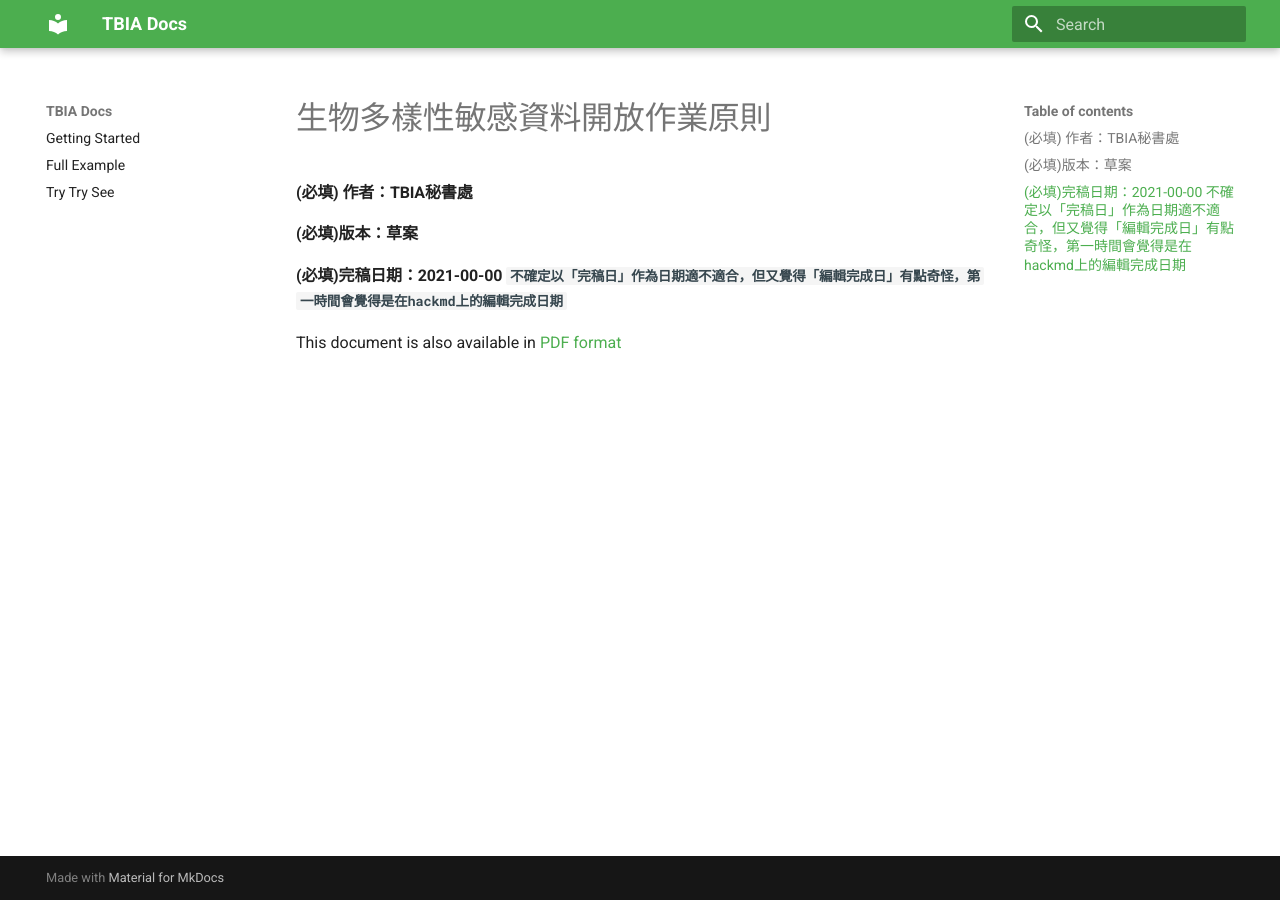
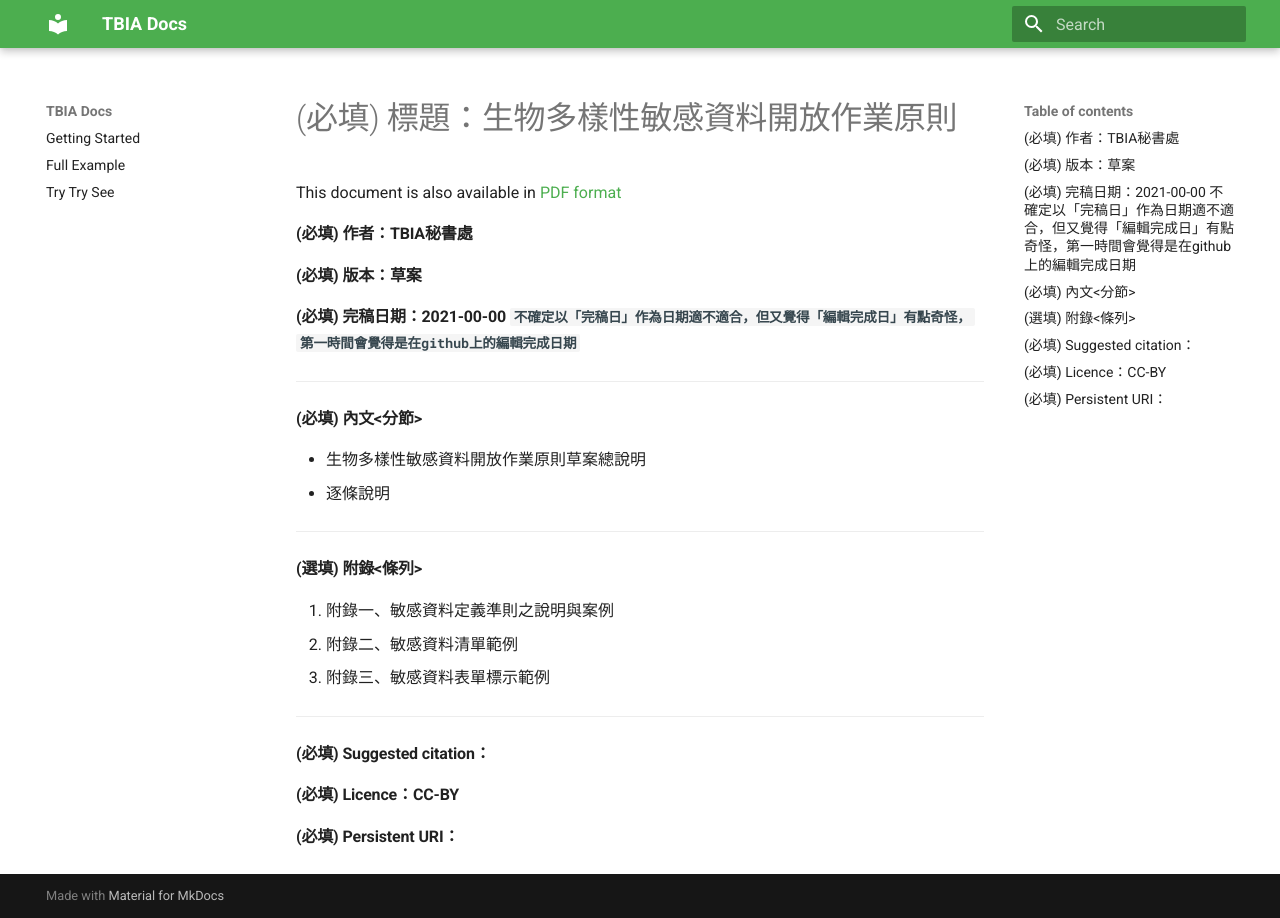
Before and after one commit to jerome-cjko/try-docs, an MkDocs documentation site: the page built from docs/生物多樣性敏感資料開放作業原則 by 俊怡.md, in a window 1280 px wide. Built offline with MkDocs 1.6.1 and Material for MkDocs 9.7.7, drawn with Linux system fonts in a browser that asks for light colours.

Commit message:
Update 生物多樣性敏感資料開放作業原則 by 俊怡.md

```diff
--- a/docs/生物多樣性敏感資料開放作業原則 by 俊怡.md
+++ b/docs/生物多樣性敏感資料開放作業原則 by 俊怡.md
@@ -1,6 +1,19 @@
-# 生物多樣性敏感資料開放作業原則
+# (必填) 標題：生物多樣性敏感資料開放作業原則
+This document is also available in [PDF format](https://tbiadata.tw/assets/pdf/3_%E7%94%9F%E7%89%A9%E5%A4%9A%E6%A8%A3%E6%80%A7%E6%95%8F%E6%84%9F%E8%B3%87%E6%96%99%E9%96%8B%E6%94%BE%E4%BD%9C%E6%A5%AD%E5%8E%9F%E5%89%87%EF%BC%88%E8%8D%89%E6%A1%88%EF%BC%89.pdf)
+
 #### (必填) 作者：TBIA秘書處
-#### (必填)版本：草案
-#### (必填)完稿日期：2021-00-00  `不確定以「完稿日」作為日期適不適合，但又覺得「編輯完成日」有點奇怪，第一時間會覺得是在hackmd上的編輯完成日期`
-
-This document is also available in [PDF format](https://tbiadata.tw/assets/pdf/3_%E7%94%9F%E7%89%A9%E5%A4%9A%E6%A8%A3%E6%80%A7%E6%95%8F%E6%84%9F%E8%B3%87%E6%96%99%E9%96%8B%E6%94%BE%E4%BD%9C%E6%A5%AD%E5%8E%9F%E5%89%87%EF%BC%88%E8%8D%89%E6%A1%88%EF%BC%89.pdf)
+#### (必填) 版本：草案
+#### (必填) 完稿日期：2021-00-00  `不確定以「完稿日」作為日期適不適合，但又覺得「編輯完成日」有點奇怪，第一時間會覺得是在github上的編輯完成日期`
+---
+#### (必填) 內文<分節>
+- 生物多樣性敏感資料開放作業原則草案總說明
+- 逐條說明
+---
+#### (選填) 附錄<條列>
+1. 附錄一、敏感資料定義準則之說明與案例
+2. 附錄二、敏感資料清單範例
+3. 附錄三、敏感資料表單標示範例
+---
+#### (必填) Suggested citation：
+#### (必填) Licence：CC-BY
+#### (必填) Persistent URI：
```
